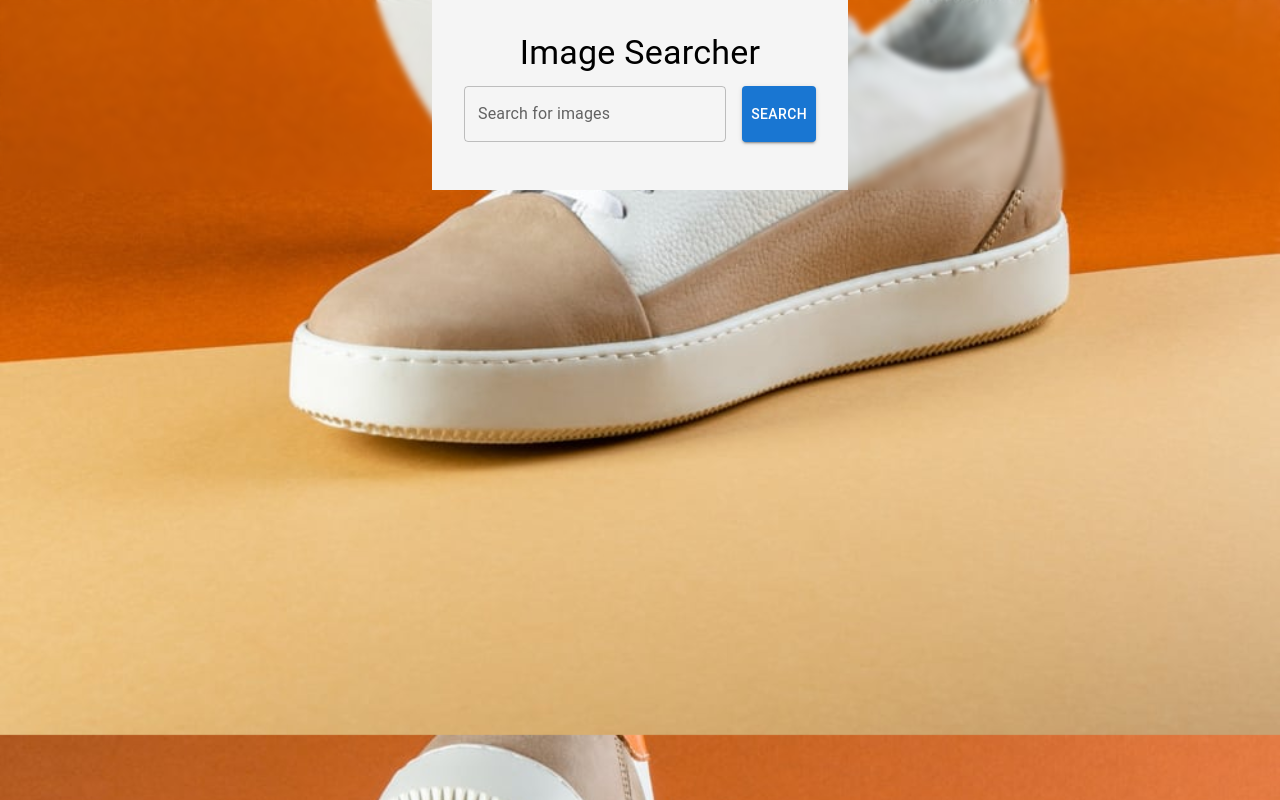
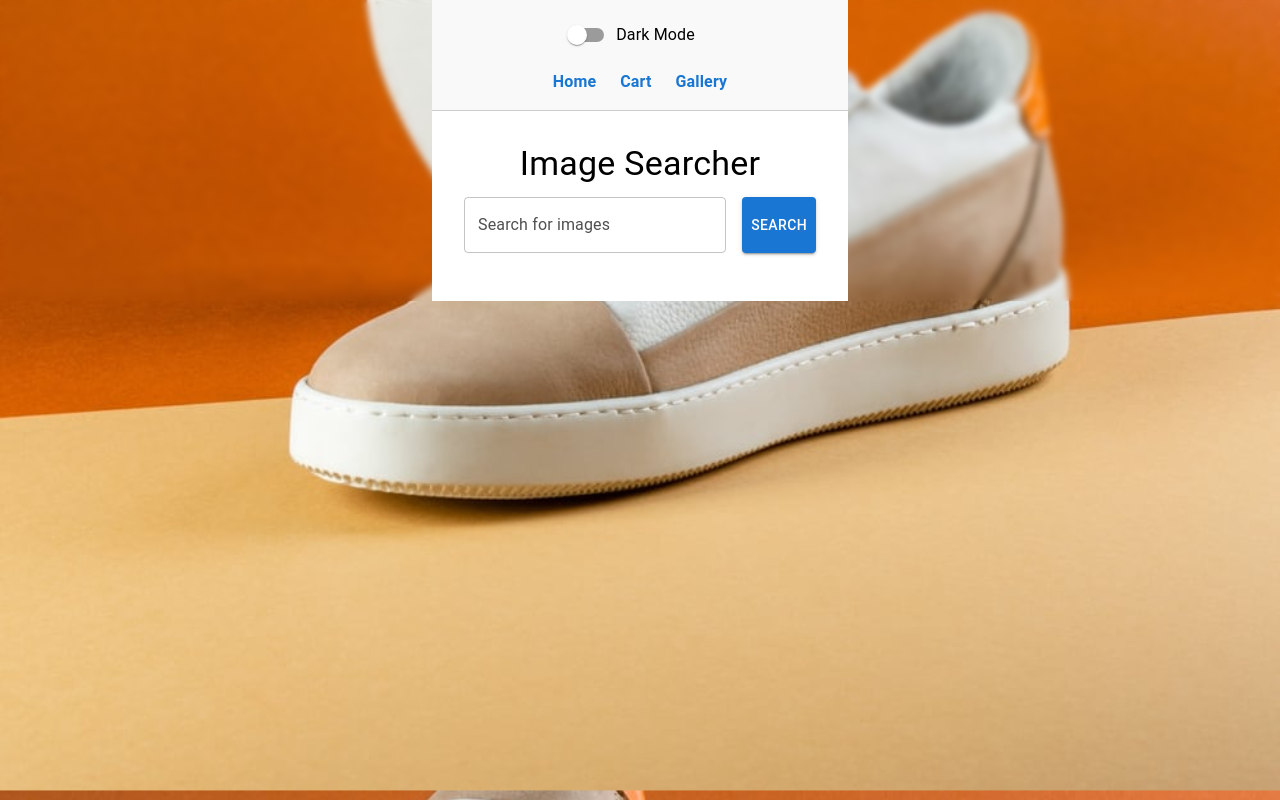
Before and after one commit to jashan-nickelfox/react-app, a React (Create React App) app: page /gallery in a window 1280 px wide. Built offline with nearby package versions, Linux system fonts and the light colour scheme.

Commit message:
Dark-mode integration

```diff
--- a/src/App.css
+++ b/src/App.css
@@ -97,3 +97,8 @@ body {
 .form p.success {
   color: #28a745; /* Green for success */
 }
+
+a:hover {
+  text-decoration: underline;
+  opacity: 0.8;
+}
--- a/src/App.js
+++ b/src/App.js
@@ -1,22 +1,140 @@
-import React from "react";
-import { BrowserRouter as Router, Route, Routes } from "react-router-dom";
+import React, { useState, useEffect } from "react";
+import { BrowserRouter as Router, Route, Routes, Link } from "react-router-dom";
+import { ThemeProvider, createTheme } from "@mui/material/styles";
+import { CssBaseline, Switch, FormControlLabel, Box, Typography } from "@mui/material";
 import Loginform from "./components/Loginform";
 import Cart from "./components/Cart";
-import Gallery from './components/Gallery';
+import Gallery from "./components/Gallery";
 import './App.css';
 import './features/cart/Cart.css';
 
+// Define light and dark themes
+const lightTheme = createTheme({
+  palette: {
+    mode: "light",
+    primary: {
+      main: "#1976d2",
+    },
+    secondary: {
+      main: "#dc004e",
+    },
+    background: {
+      default: "#ffffff",
+      paper: "#f4f6f8",
+    },
+    text: {
+      primary: "#000000",
+      secondary: "#4f4f4f",
+    },
+  },
+});
+
+const darkTheme = createTheme({
+  palette: {
+    mode: "dark",
+    primary: {
+      main: "#90caf9",
+    },
+    secondary: {
+      main: "#f48fb1",
+    },
+    background: {
+      default: "#121212",
+      paper: "#1e1e1e",
+    },
+    text: {
+      primary: "#ffffff",
+      secondary: "#fffd85",
+    },
+  },
+});
+
 function App() {
+  // Manage the theme state
+  const [isDarkMode, setIsDarkMode] = useState(() => {
+    const savedTheme = localStorage.getItem("isDarkMode");
+    return savedTheme === "true";
+  });
+
+  // Synchronize theme with localStorage on changes
+  useEffect(() => {
+    localStorage.setItem("isDarkMode", isDarkMode);
+  }, [isDarkMode]);
+
+  // Toggle theme
+  const handleThemeChange = () => {
+    setIsDarkMode((prevMode) => !prevMode);
+  };
+
   return (
-    <Router>
-      <div>
+    <ThemeProvider theme={isDarkMode ? darkTheme : lightTheme}>
+      <CssBaseline /> {/* Reset styles based on the current theme */}
+      <Router>
+        <Box
+          sx={{
+            p: 2,
+            textAlign: "center",
+            borderBottom: `1px solid ${isDarkMode ? "#444" : "#ccc"}`,
+            backgroundColor: isDarkMode ? "#1e1e1e" : "#f9f9f9",
+          }}
+        >
+          {/* Light/Dark Mode Switch */}
+          <FormControlLabel
+            control={<Switch checked={isDarkMode} onChange={handleThemeChange} />}
+            label={<Typography variant="body1">Dark Mode</Typography>}
+          />
+
+          {/* Navigation Links */}
+          <Box
+            sx={{
+              mt: 2,
+              display: "flex",
+              justifyContent: "center",
+              gap: 3,
+              flexWrap: "wrap",
+            }}
+          >
+            <Link
+              to="/"
+              style={{
+                textDecoration: "none",
+                color: isDarkMode ? "#90caf9" : "#1976d2",
+                fontWeight: "bold",
+              }}
+            >
+              Home
+            </Link>
+            <Link
+              to="/cart"
+              style={{
+                textDecoration: "none",
+                color: isDarkMode ? "#90caf9" : "#1976d2",
+                fontWeight: "bold",
+              }}
+            >
+              Cart
+            </Link>
+            <Link
+              to="/gallery"
+              style={{
+                textDecoration: "none",
+                color: isDarkMode ? "#90caf9" : "#1976d2",
+                fontWeight: "bold",
+              }}
+            >
+              Gallery
+            </Link>
+          </Box>
+        </Box>
+
+        {/* Application Routes */}
         <Routes>
           <Route path="/" element={<Loginform />} />
           <Route path="/cart" element={<Cart />} />
           <Route path="/gallery" element={<Gallery />} />
         </Routes>
-      </div>
-    </Router>
+      </Router>
+    </ThemeProvider>
   );
 }
 
--- a/src/components/Cart.js
+++ b/src/components/Cart.js
@@ -1,13 +1,24 @@
 import React from "react";
 import { useSelector, useDispatch } from "react-redux";
 import { updateQuantity, removeItem } from "../features/cart/cartSlice";
-import { Box, Typography, List, ListItem, ListItemText, IconButton, Button} from "@mui/material";
+import {
+  Box,
+  Typography,
+  List,
+  ListItem,
+  ListItemText,
+  IconButton,
+  Button,
+  useTheme,
+} from "@mui/material";
 import DeleteIcon from "@mui/icons-material/Delete";
 
 export default function Cart() {
   const cartItems = useSelector((state) => state.cart.items);
   const dispatch = useDispatch();
+  const theme = useTheme(); // Access the current theme
 
+  // Function to calculate the total cost of items in the cart
   const calculateTotal = () =>
     cartItems.reduce((total, item) => total + item.price * item.quantity, 0);
 
@@ -18,17 +29,18 @@ export default function Cart() {
         mx: "auto",
         mt: 5,
         p: 3,
-        border: "1px solid #ddd",
         borderRadius: 2,
         boxShadow: 3,
-        backgroundColor: "Background"
+        backgroundColor: theme.palette.background.paper, // Dynamically set background color
+        color: theme.palette.text.primary, // Dynamically set text color
       }}
     >
-      <Box display= "flex" justifyContent="center">
-      <Typography variant="h4" gutterBottom>
-        Shopping Cart
-      </Typography>
+      <Box display="flex" justifyContent="center">
+        <Typography variant="h4" gutterBottom>
+          Shopping Cart
+        </Typography>
       </Box>
+
       {cartItems.length === 0 ? (
         <Typography variant="body1">Your cart is empty.</Typography>
       ) : (
@@ -66,7 +78,12 @@ export default function Cart() {
                 </Button>
                 <Typography
                   variant="body1"
-                  sx={{ mx: 1, minWidth: "15px", textAlign: "center" }}
+                  sx={{
+                    mx: 1,
+                    minWidth: "15px",
+                    textAlign: "center",
+                    color: theme.palette.text.primary, // Text color dynamic
+                  }}
                 >
                   {item.quantity}
                 </Typography>
@@ -85,6 +102,7 @@ export default function Cart() {
           ))}
         </List>
       )}
+
       {cartItems.length > 0 && (
         <>
           <Typography variant="h6" sx={{ mt: 2 }}>
--- a/src/components/Gallery.js
+++ b/src/components/Gallery.js
@@ -1,10 +1,20 @@
-import React, { useState } from 'react';
-import { searchUnsplashImages } from '../utils/unsplashApi';
-import { Box, TextField, Button, Grid, Typography, Card, CardMedia } from '@mui/material';
+import React, { useState } from "react";
+import { searchUnsplashImages } from "../utils/unsplashApi";
+import {
+  Box,
+  TextField,
+  Button,
+  Grid,
+  Typography,
+  Card,
+  CardMedia,
+  useTheme,
+} from "@mui/material";
 
 export default function Gallery() {
-  const [query, setQuery] = useState('');
+  const [query, setQuery] = useState("");
   const [images, setImages] = useState([]);
+  const theme = useTheme();
 
   const handleSearch = async () => {
     if (query.trim()) {
@@ -14,9 +24,15 @@ export default function Gallery() {
   };
 
   return (
-    <Box sx={{backgroundColor:'whitesmoke'}}>
+    <Box
+      sx={{
+        backgroundColor: theme.palette.background.default,
+        minHeight: "15vh",
+        color: theme.palette.text.primary,
+      }}
+    >
       <Box p={4}>
-        <Box display= "flex" justifyContent="center">
+        <Box display="flex" justifyContent="center">
           <Typography variant="h4" gutterBottom>
             Image Searcher
           </Typography>
@@ -36,12 +52,16 @@ export default function Gallery() {
         <Grid container spacing={2}>
           {images.map((image) => (
             <Grid item xs={12} sm={6} md={4} key={image.id}>
-            <Card>
+              <Card
+                sx={{
+                  backgroundColor: theme.palette.background.paper,
+                }}
+              >
                 <CardMedia
                   component="img"
                   height="200"
                   image={image.urls.small}
-                alt={image.alt_description || 'Unsplash Image'}
+                  alt={image.alt_description || "Unsplash Image"}
                 />
               </Card>
             </Grid>
--- a/src/components/Loginform.js
+++ b/src/components/Loginform.js
@@ -1,8 +1,16 @@
 import React, { useState } from "react";
 import { useSelector, useDispatch } from "react-redux";
 import { login } from "../features/login/loginSlice";
-import { Button, TextField, Box, Typography, Tabs, Tab } from "@mui/material";
-import { Link } from 'react-router-dom';
+import {
+  Button,
+  TextField,
+  Box,
+  Typography,
+  Tabs,
+  Tab,
+  Link,
+  useTheme,
+} from "@mui/material";
 
 export default function LoginForm() {
   const [isLogin, setIsLogin] = useState(true);
@@ -11,6 +19,7 @@ export default function LoginForm() {
   const [confirmPassword, setConfirmPassword] = useState("");
   const [message, setMessage] = useState("");
 
+  const theme = useTheme(); // Access the current theme
   const isLoggedIn = useSelector((state) => state.login.isLoggedIn);
   const dispatch = useDispatch();
 
@@ -32,20 +41,17 @@ export default function LoginForm() {
     }
   };
 
-
-
   return (
-
     <Box
       sx={{
         maxWidth: 400,
         mx: "auto",
         mt: 5,
         p: 3,
-        border: "1px solid #ddd",
         borderRadius: 2,
         boxShadow: 3,
-        backgroundColor: "white"
+        backgroundColor: theme.palette.background.paper, // Dynamically use paper background
+        color: theme.palette.text.primary, // Dynamically use text color
       }}
     >
       <Tabs
@@ -137,12 +143,14 @@ export default function LoginForm() {
               {message}
             </Typography>
           )}
-            <Typography variant="body2" sx={{ mt: 3 }}>
-            <Link to="/gallery" className="gallery-link">
+          <Typography variant="body2" sx={{ mt: 3, textAlign: "center" }}>
+            <Link
+              to="/gallery"
+              style={{ textDecoration: "none", color: theme.palette.primary.main }}
+            >
               Go to Unsplash Gallery
             </Link>
           </Typography>
-
         </Box>
       )}
     </Box>
--- a/src/index.js
+++ b/src/index.js
@@ -10,10 +10,10 @@ import { ThemeProvider, createTheme } from '@mui/material/styles';
 const theme = createTheme({
   palette: {
     primary: {
-      main: '#1976d2',
+      main: "#90caf9",
     },
     secondary: {
-      main: '#dc004e',
+      main: "#f48fb1",
     },
   },
 });
```
Also changed, not shown: src/themes/index.js (added, +41 -0 lines). Lines whose indentation alone changed are shown as unchanged.
